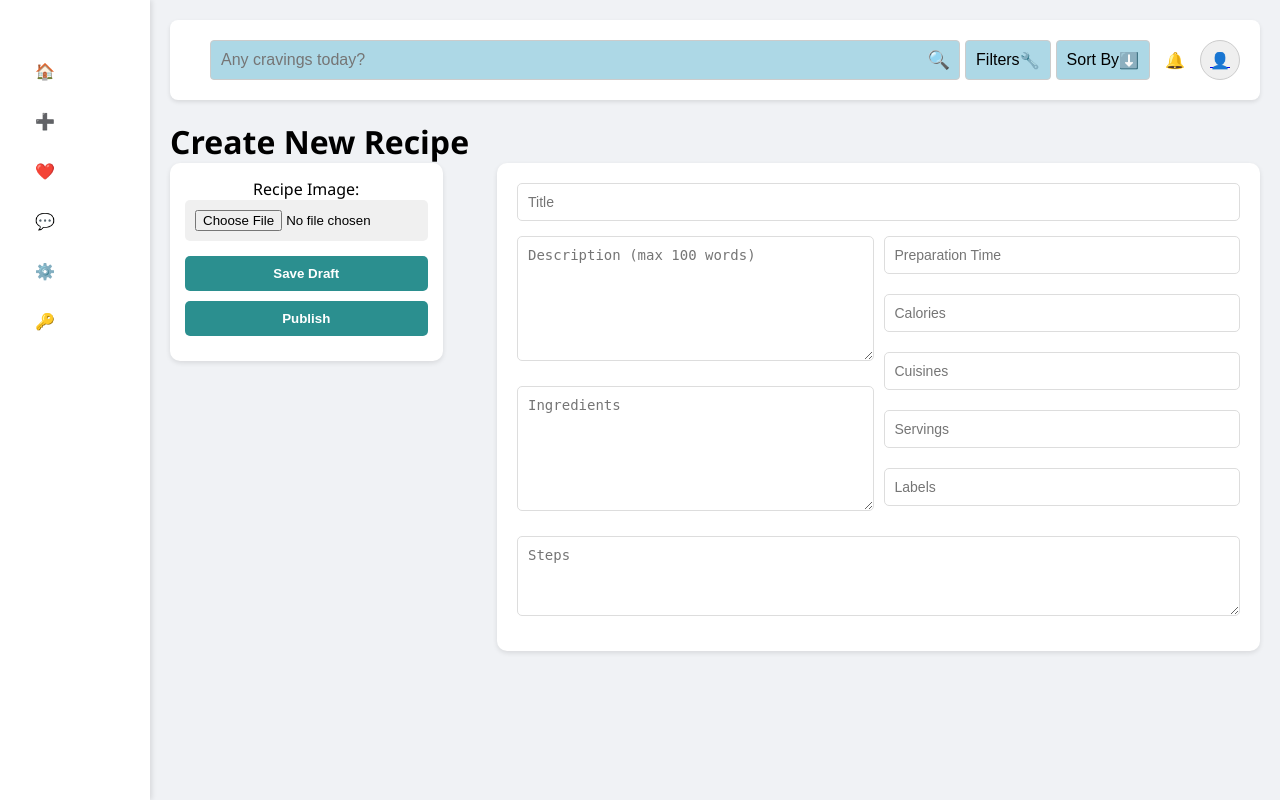
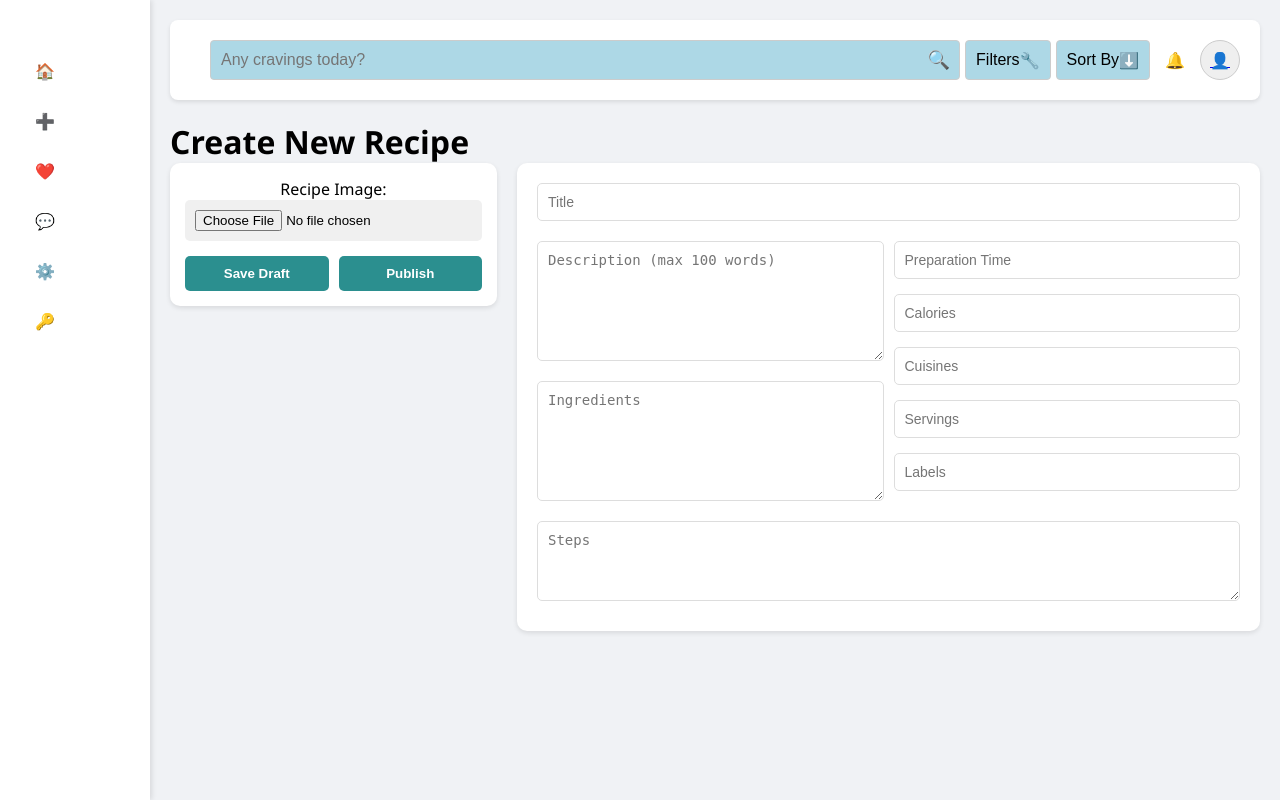
Before and after one commit to saraemyg/CSE-G4-ERecipe, a Flask app: page /createrecipe in a window 1280 px wide. Run offline with Flask 3, Linux system fonts and the light colour scheme.

Commit message:
page update

```diff
--- a/website/static/styles.css
+++ b/website/static/styles.css
@@ -1305,23 +1305,9 @@ header h1 {
 
 .recipe-form-container {
     display: flex;
-    justify-content: space-between;
+    gap: 20px;
     align-items: flex-start;
     flex-wrap: wrap;
-}
-
-.image-container {
-    width: 25%;
-    border-radius: 10px;
-    overflow: hidden;
-    background-color: white;
-    box-shadow: 0 2px 5px rgba(0,0,0,0.1);
-    transition: transform 0.2s;
-    display: flex;
-    flex-direction: column;
-    justify-content: center;
-    align-items: center;
-    padding: 15px;
 }
 
 .image-container:hover {
@@ -1338,23 +1324,61 @@ header h1 {
     text-align: center;
 }
 
-.form-buttons {
+.recipe-form-container {
+    display: flex;
+    gap: 20px;
+    align-items: flex-start;
+    flex-wrap: wrap;
+    width: 100%;
+}
+
+.image-container {
+    flex: 1.5; /* Allows it to scale dynamically */
+    min-width: 250px; /* Ensures it doesn't get too small */
+    max-width: 30%; /* Prevents it from taking too much space */
+    border-radius: 10px;
+    overflow: hidden;
+    background-color: white;
+    box-shadow: 0 2px 5px rgba(0,0,0,0.1);
+    transition: transform 0.2s;
     display: flex;
     flex-direction: column;
+    justify-content: center;
     align-items: center;
+    padding: 15px;
+}
+
+
+.image-container:hover {
+    transform: translateY(-5px);
+    box-shadow: 0 5px 15px rgba(0,0,0,0.2);
+}
+
+.image-container input[type="file"] {
+    width: 100%;
+    padding: 10px;
+    background-color: #f0f0f0;
+    border: none;
+    border-radius: 5px;
+    text-align: center;
+}
+
+.form-buttons {
+    display: grid;
+    grid-template-columns: repeat(2, 1fr); /* 2 columns */
+    gap: 10px; /* Adds spacing between buttons */
     width: 100%;
     margin-top: 15px;
 }
 
 .form-buttons button {
-    width: 100%;
+    width: 100%; /* Ensures buttons take full width of grid cell */
     padding: 10px;
     cursor: pointer;
     border: none;
     background-color: #2b8f8f;
     color: white;
     font-weight: bold;
-    margin-bottom: 10px;
     border-radius: 5px;
     transition: background 0.3s;
 }
@@ -1364,13 +1388,63 @@ header h1 {
 }
 
 .recipe-details {
-    width: 70%;
+    flex: 2.5; /* Increased weight for more balance */
     display: flex;
     flex-direction: column;
     background-color: white;
     padding: 20px;
     border-radius: 10px;
     box-shadow: 0 2px 5px rgba(0,0,0,0.1);
+    gap: 10px;
+}
+
+.recipe-details input,
+.recipe-details textarea {
+    width: 100%;
+    padding: 12px;
+    border: 1px solid #ddd;
+    border-radius: 5px;
+    font-size: 16px;
+    margin-bottom: 10px;
+}
+
+.recipe-details textarea {
+    resize: vertical;
+    min-height: 100px;
+}
+
+.form-buttons-container {
+    display: flex;
+    justify-content: space-between;
+    width: 100%;
+}
+
+
+.form-buttons button {
+    width: 100%; /* Ensures buttons take full width of grid cell */
+    padding: 10px;
+    cursor: pointer;
+    border: none;
+    background-color: #2b8f8f;
+    color: white;
+    font-weight: bold;
+    border-radius: 5px;
+    transition: background 0.3s;
+}
+
+.form-buttons button:hover {
+    background-color: #217f7f;
+}
+
+.recipe-details {
+    flex: 2; /* Takes more space than image-container */
+    display: flex;
+    flex-direction: column;
+    background-color: white;
+    padding: 20px;
+    border-radius: 10px;
+    box-shadow: 0 2px 5px rgba(0,0,0,0.1);
+    gap: 10px;
 }
 
 .recipe-details input,
@@ -1381,6 +1455,7 @@ header h1 {
     border: 1px solid #ddd;
     border-radius: 5px;
     font-size: 14px;
+    margin-bottom: 10px;
 }
 
 .recipe-details textarea {
--- a/website/templates/createrecipe.html
+++ b/website/templates/createrecipe.html
@@ -136,8 +136,8 @@
                         <div class="recipe-form-container" style="display: flex; gap: 10px;">
                             <!-- Description & Ingredients in a Column -->
                             <div style="flex: 1; display: flex; flex-direction: column; gap: 10px;">
-                                <textarea id="description" placeholder="Description (max 100 words)" maxlength="100" required style="flex-grow: 1; min-height: 125px;"></textarea>
-                                <textarea id="ingredients" placeholder="Ingredients" required style="flex-grow: 1; min-height: 125px;"></textarea>
+                                <textarea id="description" placeholder="Description (max 100 words)" maxlength="100" required style="flex-grow: 1; min-height: 120px;"></textarea>
+                                <textarea id="ingredients" placeholder="Ingredients" required style="flex-grow: 1; min-height: 120px;"></textarea>
                             </div>
 
                         <div style="flex: 1; display: flex; flex-wrap: wrap; gap: 5px;">
```
